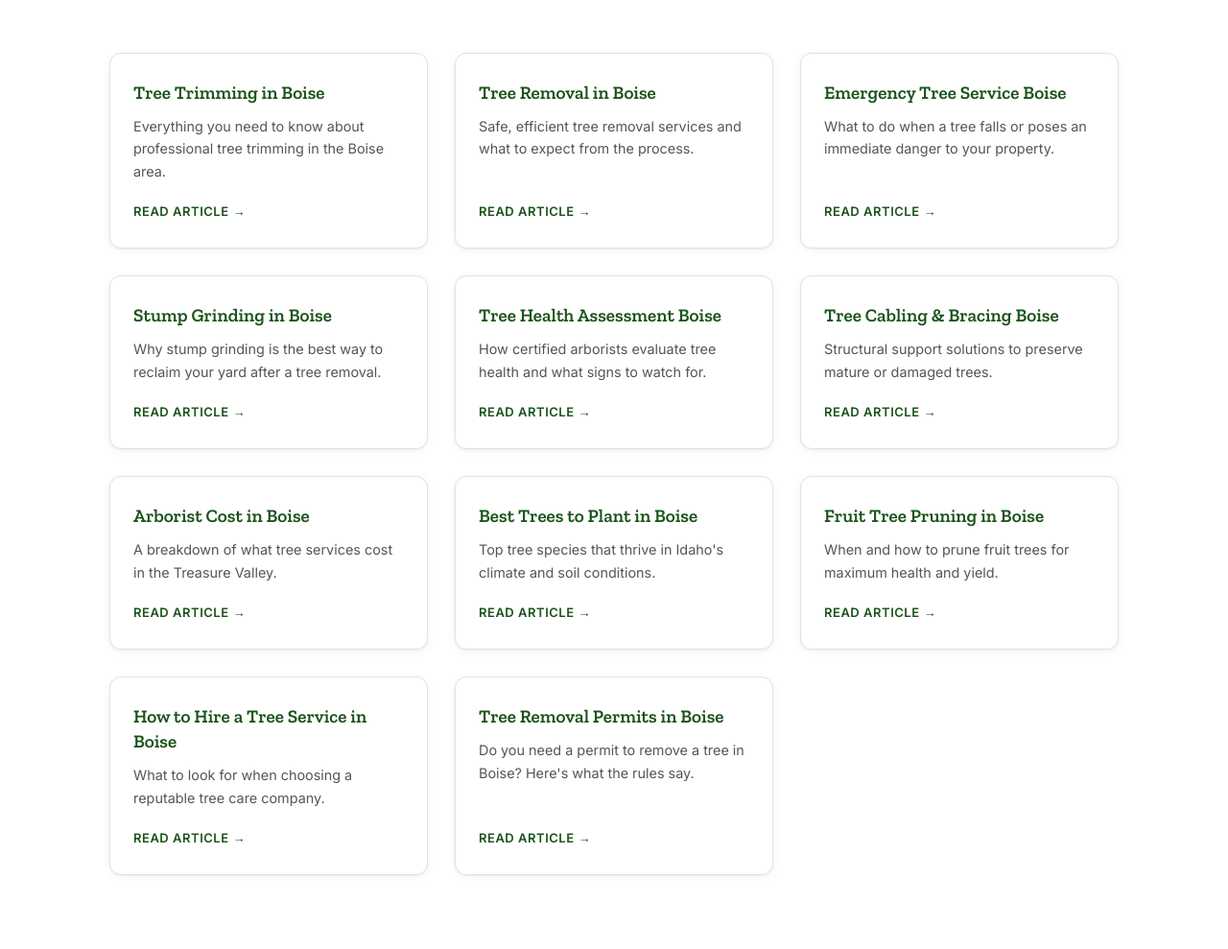
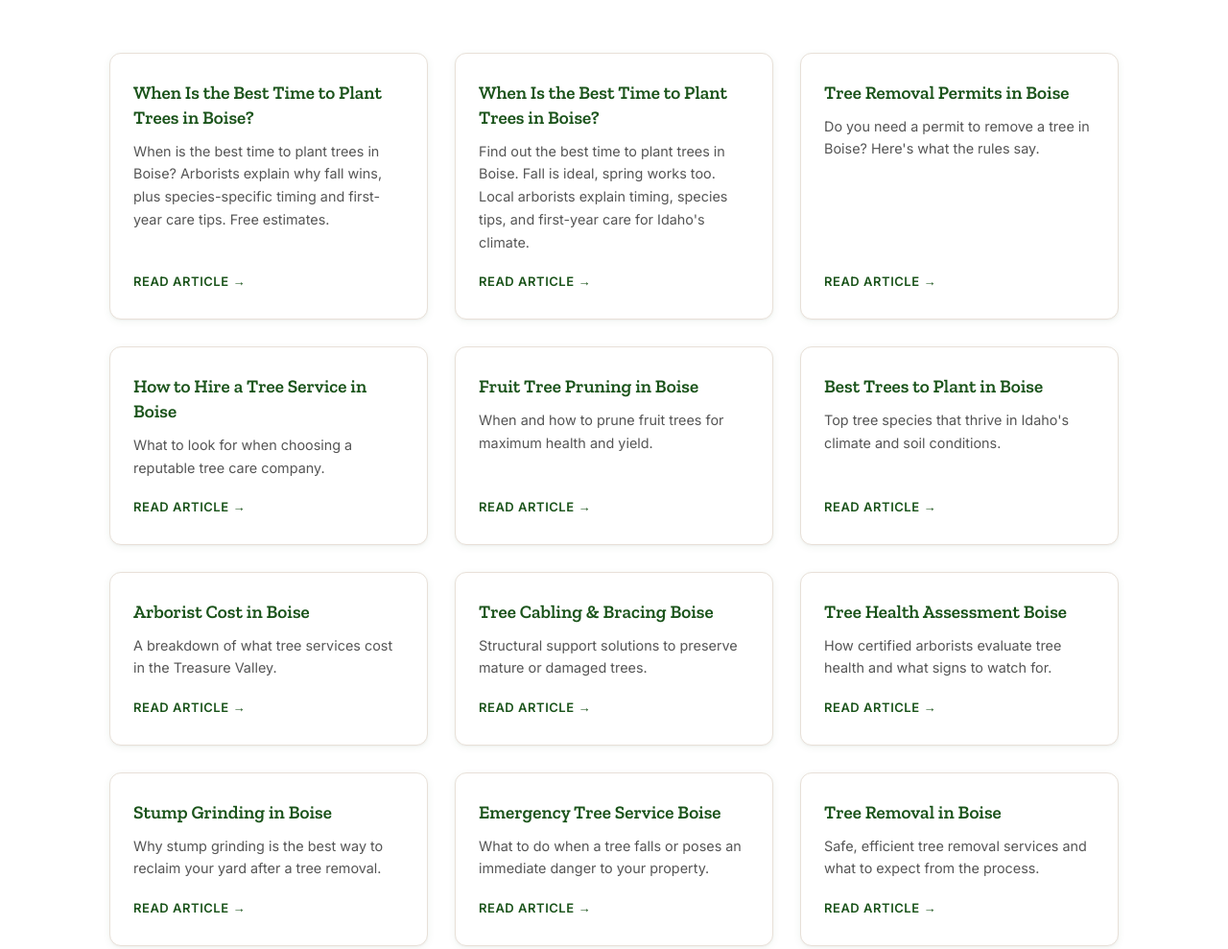
Before and after one commit to slattthewizard/boise-tree-care-, an Astro site: page /blog in a window 1280 px wide. Shown: the part 380-1369 px from the top of the page at 96% size. Built offline with nearby package versions, Linux system fonts and the light colour scheme; Astro itself is replaced by a stand-in of ours.

Commit message:
Blog index: include auto-published content collection posts, sorted by date

```diff
--- a/src/pages/blog/index.astro
+++ b/src/pages/blog/index.astro
@@ -1,19 +1,35 @@
 ---
 import Layout from '../../layouts/Layout.astro';
+import { getCollection } from 'astro:content';
 
-const posts = [
-  { slug: 'tree-trimming-boise', title: 'Tree Trimming in Boise', desc: 'Everything you need to know about professional tree trimming in the Boise area.' },
-  { slug: 'tree-removal-boise', title: 'Tree Removal in Boise', desc: 'Safe, efficient tree removal services and what to expect from the process.' },
-  { slug: 'emergency-tree-service-boise', title: 'Emergency Tree Service Boise', desc: 'What to do when a tree falls or poses an immediate danger to your property.' },
-  { slug: 'stump-grinding-boise', title: 'Stump Grinding in Boise', desc: 'Why stump grinding is the best way to reclaim your yard after a tree removal.' },
-  { slug: 'tree-health-assessment-boise', title: 'Tree Health Assessment Boise', desc: 'How certified arborists evaluate tree health and what signs to watch for.' },
-  { slug: 'tree-cabling-bracing-boise', title: 'Tree Cabling & Bracing Boise', desc: 'Structural support solutions to preserve mature or damaged trees.' },
-  { slug: 'arborist-cost-boise', title: 'Arborist Cost in Boise', desc: 'A breakdown of what tree services cost in the Treasure Valley.' },
-  { slug: 'best-trees-to-plant-boise', title: 'Best Trees to Plant in Boise', desc: 'Top tree species that thrive in Idaho\'s climate and soil conditions.' },
-  { slug: 'fruit-tree-pruning-boise', title: 'Fruit Tree Pruning in Boise', desc: 'When and how to prune fruit trees for maximum health and yield.' },
-  { slug: 'how-to-hire-tree-service-boise', title: 'How to Hire a Tree Service in Boise', desc: 'What to look for when choosing a reputable tree care company.' },
-  { slug: 'tree-removal-permits-boise', title: 'Tree Removal Permits in Boise', desc: 'Do you need a permit to remove a tree in Boise? Here\'s what the rules say.' },
+// Hardcoded static posts (existing hand-crafted pages)
+const staticPosts = [
+  { slug: 'tree-trimming-boise', title: 'Tree Trimming in Boise', desc: 'Everything you need to know about professional tree trimming in the Boise area.', date: '2024-01-01' },
+  { slug: 'tree-removal-boise', title: 'Tree Removal in Boise', desc: 'Safe, efficient tree removal services and what to expect from the process.', date: '2024-01-02' },
+  { slug: 'emergency-tree-service-boise', title: 'Emergency Tree Service Boise', desc: 'What to do when a tree falls or poses an immediate danger to your property.', date: '2024-01-03' },
+  { slug: 'stump-grinding-boise', title: 'Stump Grinding in Boise', desc: 'Why stump grinding is the best way to reclaim your yard after a tree removal.', date: '2024-01-04' },
+  { slug: 'tree-health-assessment-boise', title: 'Tree Health Assessment Boise', desc: 'How certified arborists evaluate tree health and what signs to watch for.', date: '2024-01-05' },
+  { slug: 'tree-cabling-bracing-boise', title: 'Tree Cabling & Bracing Boise', desc: 'Structural support solutions to preserve mature or damaged trees.', date: '2024-01-06' },
+  { slug: 'arborist-cost-boise', title: 'Arborist Cost in Boise', desc: 'A breakdown of what tree services cost in the Treasure Valley.', date: '2024-01-07' },
+  { slug: 'best-trees-to-plant-boise', title: 'Best Trees to Plant in Boise', desc: 'Top tree species that thrive in Idaho\'s climate and soil conditions.', date: '2024-01-08' },
+  { slug: 'fruit-tree-pruning-boise', title: 'Fruit Tree Pruning in Boise', desc: 'When and how to prune fruit trees for maximum health and yield.', date: '2024-01-09' },
+  { slug: 'how-to-hire-tree-service-boise', title: 'How to Hire a Tree Service in Boise', desc: 'What to look for when choosing a reputable tree care company.', date: '2024-01-10' },
+  { slug: 'tree-removal-permits-boise', title: 'Tree Removal Permits in Boise', desc: 'Do you need a permit to remove a tree in Boise? Here\'s what the rules say.', date: '2024-01-11' },
 ];
+
+// Auto-published posts from content collection
+const collectionPosts = await getCollection('blog');
+const dynamicPosts = collectionPosts.map(post => ({
+  slug: post.slug,
+  title: post.data.title,
+  desc: post.data.metaDescription,
+  date: post.data.publishedDate,
+}));
+
+// Merge and sort newest first
+const posts = [...staticPosts, ...dynamicPosts].sort((a, b) =>
+  b.date.localeCompare(a.date)
+);
 ---
 
 <Layout
```
